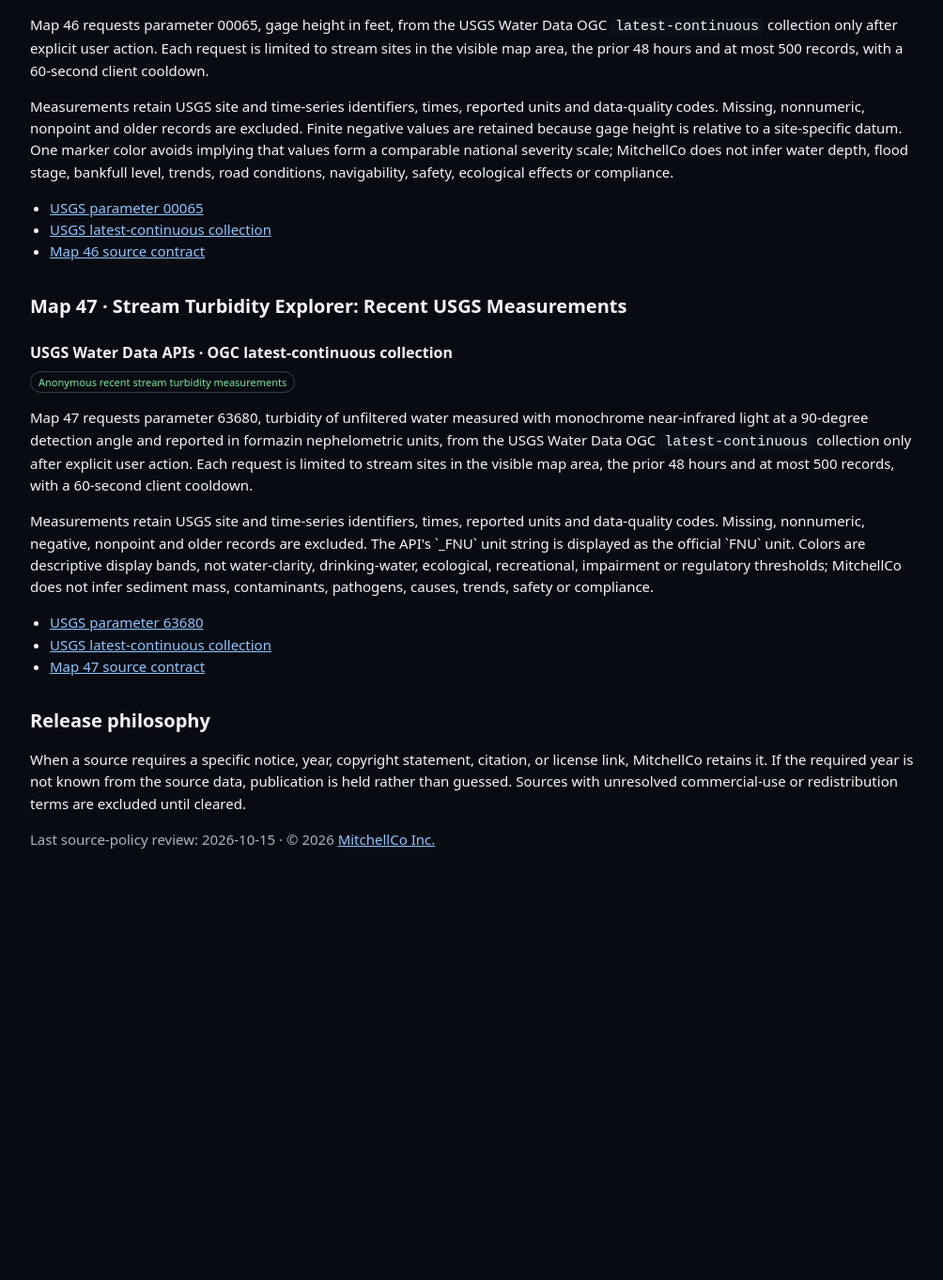
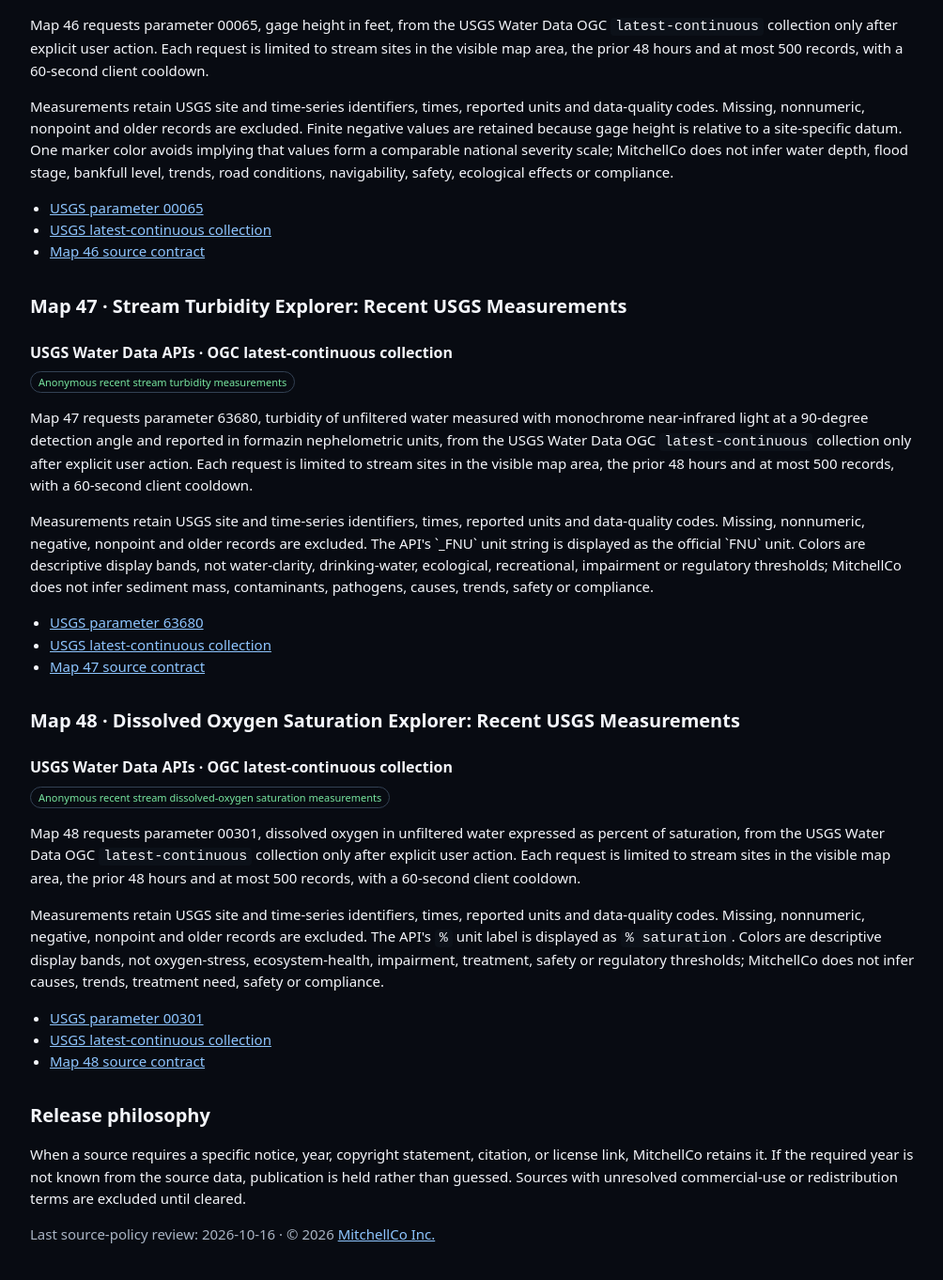
Before and after one commit to christophermitchell012/mitchellcoinc, a Jekyll site: the page maps/data-sources-licenses.html, which Jekyll copies as it is, in a window 1280 px wide and 1400 px high, scrolled down 9895 px. Shown: the top 1362 px of the window at 94% size, without its empty margins (136-1140 px from the left). Built offline with Jekyll 4.4.1, drawn with Linux system fonts in a browser that asks for light colours; before the commit the page ends 10875 px from its top, so only the background shows below that.

Commit message:
Add Map 48 dissolved oxygen saturation explorer

```diff
--- a/_data/map_lastmod.json
+++ b/_data/map_lastmod.json
@@ -47,7 +47,8 @@
   "/maps/45-streamflow-discharge-recent-usgs-measurements.html": "2026-10-13T14:35:00Z",
   "/maps/46-river-gage-height-recent-usgs-measurements.html": "2026-10-14T14:28:27Z",
   "/maps/47-stream-turbidity-recent-usgs-measurements.html": "2026-10-15T14:08:47Z",
-  "/maps/data-sources-licenses.html": "2026-10-15T14:08:47Z",
+  "/maps/48-dissolved-oxygen-saturation-recent-usgs-measurements.html": "2026-10-16T14:44:30Z",
+  "/maps/data-sources-licenses.html": "2026-10-16T14:44:30Z",
   "/maps/earthdata-eula-policy.html": "2026-09-30T18:48:18Z",
-  "/maps/index.html": "2026-10-15T14:08:47Z"
+  "/maps/index.html": "2026-10-16T14:44:30Z"
 }
--- a/maps/data-sources-licenses.html
+++ b/maps/data-sources-licenses.html
@@ -8,7 +8,7 @@
 See LICENSE and data-sources-licenses.html.
 -->
 <html lang="en"><head>
-<meta name="last-modified" content="2026-10-15T14:08:47Z"><meta charset="utf-8"><meta name="viewport" content="width=device-width,initial-scale=1">
+<meta name="last-modified" content="2026-10-16T14:44:30Z"><meta charset="utf-8"><meta name="viewport" content="width=device-width,initial-scale=1">
 <title>Data Sources and Licenses | MitchellCo Interactive Maps</title>
 <meta name="description" content="Data provenance, citations, licenses, EULA notes and attribution for MitchellCo interactive maps.">
 <meta name="robots" content="index,follow"><link rel="icon" href="assets/icons/2219cec3095bdb7c.svg"><link rel="canonical" href="https://mitchellcoinc.com/maps/data-sources-licenses.html">
@@ -183,7 +183,13 @@
 <p>Measurements retain USGS site and time-series identifiers, times, reported units and data-quality codes. Missing, nonnumeric, negative, nonpoint and older records are excluded. The API's `_FNU` unit string is displayed as the official `FNU` unit. Colors are descriptive display bands, not water-clarity, drinking-water, ecological, recreational, impairment or regulatory thresholds; MitchellCo does not infer sediment mass, contaminants, pathogens, causes, trends, safety or compliance.</p>
 <ul><li><a href="https://api.waterdata.usgs.gov/ogcapi/v1/collections/parameter-codes/items/63680?f=html" target="_blank" rel="noopener">USGS parameter 63680</a></li><li><a href="https://api.waterdata.usgs.gov/ogcapi/v1/collections/latest-continuous?f=html" target="_blank" rel="noopener">USGS latest-continuous collection</a></li><li><a href="data/map47-source-license.md">Map 47 source contract</a></li></ul>
 
+<h2 id="map48">Map 48 · Dissolved Oxygen Saturation Explorer: Recent USGS Measurements</h2>
+<h3>USGS Water Data APIs · OGC latest-continuous collection</h3><span class="tag">Anonymous recent stream dissolved-oxygen saturation measurements</span>
+<p>Map 48 requests parameter 00301, dissolved oxygen in unfiltered water expressed as percent of saturation, from the USGS Water Data OGC <code>latest-continuous</code> collection only after explicit user action. Each request is limited to stream sites in the visible map area, the prior 48 hours and at most 500 records, with a 60-second client cooldown.</p>
+<p>Measurements retain USGS site and time-series identifiers, times, reported units and data-quality codes. Missing, nonnumeric, negative, nonpoint and older records are excluded. The API's <code>%</code> unit label is displayed as <code>% saturation</code>. Colors are descriptive display bands, not oxygen-stress, ecosystem-health, impairment, treatment, safety or regulatory thresholds; MitchellCo does not infer causes, trends, treatment need, safety or compliance.</p>
+<ul><li><a href="https://api.waterdata.usgs.gov/ogcapi/v1/collections/parameter-codes/items/00301?f=html" target="_blank" rel="noopener">USGS parameter 00301</a></li><li><a href="https://api.waterdata.usgs.gov/ogcapi/v1/collections/latest-continuous?f=html" target="_blank" rel="noopener">USGS latest-continuous collection</a></li><li><a href="data/map48-source-license.md">Map 48 source contract</a></li></ul>
+
 <h2>Release philosophy</h2>
 <p>When a source requires a specific notice, year, copyright statement, citation, or license link, MitchellCo retains it. If the required year is not known from the source data, publication is held rather than guessed. Sources with unresolved commercial-use or redistribution terms are excluded until cleared.</p>
-<p class="muted">Last source-policy review: 2026-10-15 · © 2026 <a href="https://mitchellcoinc.com/" target="_blank" rel="noopener">MitchellCo Inc.</a></p>
+<p class="muted">Last source-policy review: 2026-10-16 · © 2026 <a href="https://mitchellcoinc.com/" target="_blank" rel="noopener">MitchellCo Inc.</a></p>
 </main></body></html>
--- a/maps/sitemap.xml
+++ b/maps/sitemap.xml
@@ -1,6 +1,6 @@
 <?xml version="1.0" encoding="UTF-8"?>
 <urlset xmlns="http://www.sitemaps.org/schemas/sitemap/0.9">
-  <url><loc>https://mitchellcoinc.com/maps/</loc><lastmod>2026-10-15T14:08:47Z</lastmod></url>
+  <url><loc>https://mitchellcoinc.com/maps/</loc><lastmod>2026-10-16T14:44:30Z</lastmod></url>
   <url><loc>https://mitchellcoinc.com/maps/00-wildfire-watch.html</loc><lastmod>2026-09-30T18:48:18Z</lastmod></url>
   <url><loc>https://mitchellcoinc.com/maps/01-flash-flood-river-flood-risk.html</loc><lastmod>2026-09-30T18:48:18Z</lastmod></url>
   <url><loc>https://mitchellcoinc.com/maps/02-extreme-heat-health-risk.html</loc><lastmod>2026-09-30T18:48:18Z</lastmod></url>
@@ -49,6 +49,7 @@
   <url><loc>https://mitchellcoinc.com/maps/45-streamflow-discharge-recent-usgs-measurements.html</loc><lastmod>2026-10-13T14:35:00Z</lastmod></url>
   <url><loc>https://mitchellcoinc.com/maps/46-river-gage-height-recent-usgs-measurements.html</loc><lastmod>2026-10-14T14:28:27Z</lastmod></url>
   <url><loc>https://mitchellcoinc.com/maps/47-stream-turbidity-recent-usgs-measurements.html</loc><lastmod>2026-10-15T14:08:47Z</lastmod></url>
-  <url><loc>https://mitchellcoinc.com/maps/data-sources-licenses.html</loc><lastmod>2026-10-15T14:08:47Z</lastmod></url>
+  <url><loc>https://mitchellcoinc.com/maps/48-dissolved-oxygen-saturation-recent-usgs-measurements.html</loc><lastmod>2026-10-16T14:44:30Z</lastmod></url>
+  <url><loc>https://mitchellcoinc.com/maps/data-sources-licenses.html</loc><lastmod>2026-10-16T14:44:30Z</lastmod></url>
   <url><loc>https://mitchellcoinc.com/maps/earthdata-eula-policy.html</loc><lastmod>2026-09-30T18:48:18Z</lastmod></url>
 </urlset>
```
Also changed, not shown: maps/48-dissolved-oxygen-saturation-recent-usgs-measurements.html (added, +18 -0 lines), maps/README.md (+3 -1 lines), maps/data/map48-source-license.md (added, +37 -0 lines), maps/index.html (+3 -2 lines), maps/assets/icons/dissolved-oxygen-saturation.svg (added).
